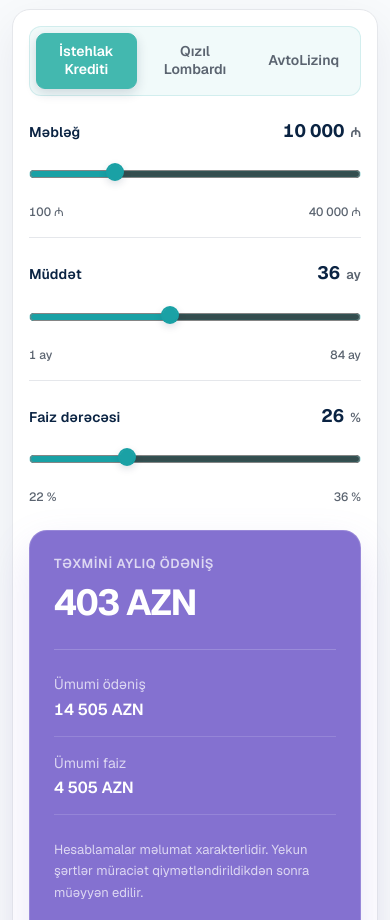
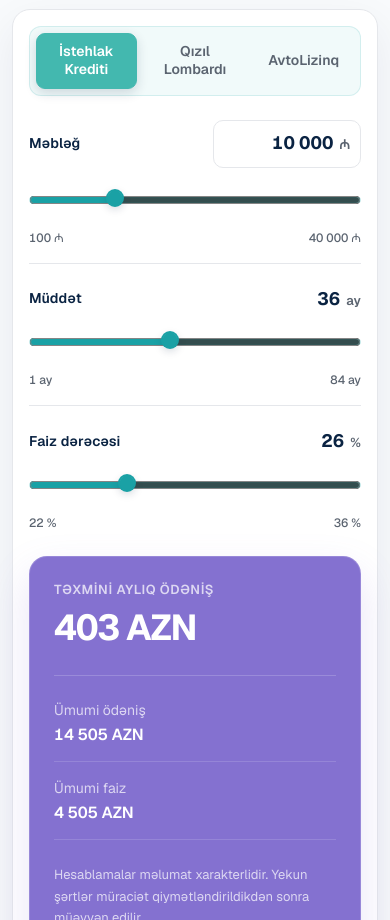
Before and after one commit to HikmatNuriyev/azmk-24, a Next.js app: page / in a window 390 px wide. Shown: the part 3020-3940 px from the top of the page. Built offline with nearby package versions, Linux system fonts and the light colour scheme.

Commit message:
buglar aradan qaldirildi

```diff
--- a/src/app/faq/page.jsx
+++ b/src/app/faq/page.jsx
@@ -91,7 +91,7 @@ Rəsmi bayram günlərində iş qrafikində dəyişiklik ola bilər. Ən aktual
       {
         question: "AZMK ilə necə əlaqə saxlamaq olar?",
         answer:
-          "Müştəri dəstəyi üçün *6300 qısa nömrəsindən, +994 51 230 86 64 telefon və WhatsApp xəttindən və info@azmk.az e-poçt ünvanından istifadə edə bilərsiniz.",
+          "Müştəri dəstəyi üçün *6300 qısa nömrəsindən, +994 51 230 86 64 telefon nömrəsindən, +994 10 260 63 00 WhatsApp xəttindən və info@azmk.az e-poçt ünvanından istifadə edə bilərsiniz.",
         link: {
           href: "/elaqe",
           label: "Bütün əlaqə məlumatlarını aç",
--- a/src/app/tehlukesizlik/page.jsx
+++ b/src/app/tehlukesizlik/page.jsx
@@ -30,7 +30,8 @@ export default function SecurityPage() {
         </p>
         <ul>
           <li>Müştəri dəstəyi: *6300</li>
-          <li>Telefon və WhatsApp: +994 51 230 86 64</li>
+          <li>Telefon: +994 51 230 86 64</li>
+          <li>WhatsApp: +994 10 260 63 00</li>
           <li>E-poçt: info@azmk.az</li>
         </ul>
         <p>
--- a/src/components/layout/header/TopBar.jsx
+++ b/src/components/layout/header/TopBar.jsx
@@ -22,10 +22,10 @@ export default function TopBar() {
             </a>
 
             <a
-              href="https://wa.me/994512308664"
+              href="https://wa.me/994102606300"
               target="_blank"
               rel="noopener noreferrer"
-              aria-label="WhatsApp"
+              aria-label="AZMK ilə WhatsApp-da əlaqə saxla; yeni pəncərədə açılır"
             >
               <FaWhatsapp />
               <span>WhatsApp</span>
--- a/src/components/sections/calculator/Calculator.jsx
+++ b/src/components/sections/calculator/Calculator.jsx
@@ -135,6 +135,7 @@ export default function Calculator() {
                   max={activeData.maxAmount}
                   step={100}
                   suffix="₼"
+                  editable
                   onChange={setAmount}
                 />
               )}
--- a/src/components/sections/calculator/calculator.module.scss
+++ b/src/components/sections/calculator/calculator.module.scss
@@ -159,6 +159,58 @@
   text-align: right;
   font-variant-numeric: tabular-nums;
   white-space: nowrap;
+}
+
+.rangeEditor {
+  width: 170px;
+  max-width: 52%;
+  min-width: 132px;
+  min-height: 48px;
+  flex: 0 1 170px;
+
+  display: inline-flex;
+  align-items: center;
+  gap: 6px;
+
+  padding-inline: 12px;
+
+  border: 1px solid $color-border;
+  border-radius: 10px;
+
+  background: $color-surface;
+
+  transition:
+    border-color 160ms ease,
+    box-shadow 160ms ease;
+
+  &:focus-within {
+    border-color: $color-primary;
+    box-shadow: 0 0 0 4px rgba(26, 161, 165, .08);
+  }
+
+  .rangeSuffix {
+    flex-shrink: 0;
+  }
+}
+
+.rangeValueInput {
+  width: 100%;
+  min-width: 0;
+
+  padding: 0;
+
+  border: 0;
+  outline: 0;
+
+  background: transparent;
+  color: $color-text-primary;
+
+  font-family: inherit;
+  font-size: clamp(18px, 2vw, 20px);
+  font-weight: $fw-bold;
+  line-height: 1.25;
+  text-align: right;
+  font-variant-numeric: tabular-nums;
 }
 
 .rangeSuffix {
@@ -496,6 +548,7 @@ color : white;
   .rangeGroup,
   .rangeHeader,
   .rangeValue,
+  .rangeEditor,
   .field,
   .estimatedBox,
   .resultCard {
@@ -577,6 +630,23 @@ color : white;
     padding-bottom: $space-4;
   }
 
+  .rangeHeader {
+    align-items: center;
+    gap: $space-2;
+
+    label {
+      min-width: 0;
+    }
+  }
+
+  .rangeEditor {
+    width: 46%;
+    min-width: 124px;
+    max-width: 148px;
+
+    padding-inline: 10px;
+  }
+
   .estimatedBox {
     align-items: baseline;
     gap: $space-4;
--- a/src/components/sections/calculator/components/RangeInput.jsx
+++ b/src/components/sections/calculator/components/RangeInput.jsx
@@ -1,4 +1,16 @@
+import { useId, useState } from "react";
+
 import style from "../calculator.module.scss";
+
+const formatValue = (number) => {
+  const [integer, fraction] = String(number).split(".");
+  const groupedInteger = integer.replace(/\B(?=(\d{3})+(?!\d))/g, " ");
+
+  return fraction ? `${groupedInteger},${fraction}` : groupedInteger;
+};
+
+const formatDigits = (digits) =>
+  digits.replace(/^0+(?=\d)/, "").replace(/\B(?=(\d{3})+(?!\d))/g, " ");
 
 export default function RangeInput({
   label,
@@ -7,17 +19,28 @@ export default function RangeInput({
   max,
   step = 1,
   suffix = "",
+  editable = false,
   onChange,
 }) {
-  const formatValue = (number) => {
-    const [integer, fraction] = String(number).split(".");
-    const groupedInteger = integer.replace(/\B(?=(\d{3})+(?!\d))/g, " ");
+  const fieldId = useId();
+  const labelId = `${fieldId}-label`;
+  const inputId = `${fieldId}-input`;
+  const rangeId = `${fieldId}-range`;
+  const limitsId = `${fieldId}-limits`;
 
-    return fraction ? `${groupedInteger},${fraction}` : groupedInteger;
-  };
+  const [inputValue, setInputValue] = useState("");
+  const [isEditing, setIsEditing] = useState(false);
 
-  const handleChange = (e) => {
-    let nextValue = Number(e.target.value);
+  const displayedInputValue = isEditing ? inputValue : formatValue(value);
+
+  const inputDigits = displayedInputValue.replace(/\D/g, "");
+  const parsedInput = inputDigits ? Number(inputDigits) : null;
+  const inputIsOutOfRange =
+    parsedInput !== null &&
+    (!Number.isFinite(parsedInput) || parsedInput < min || parsedInput > max);
+
+  const handleRangeChange = (event) => {
+    let nextValue = Number(event.target.value);
 
     if (Number.isNaN(nextValue)) return;
 
@@ -27,28 +50,110 @@ export default function RangeInput({
     onChange(nextValue);
   };
 
+  const handleInputChange = (event) => {
+    const digits = event.target.value.replace(/\D/g, "");
+
+    if (!digits) {
+      setInputValue("");
+      return;
+    }
+
+    const nextValue = Number(digits);
+
+    setInputValue(formatDigits(digits));
+
+    if (
+      Number.isSafeInteger(nextValue) &&
+      nextValue >= min &&
+      nextValue <= max
+    ) {
+      onChange(nextValue);
+    }
+  };
+
+  const commitInput = (displayValue) => {
+    const digits = displayValue.replace(/\D/g, "");
+
+    if (!digits) return;
+
+    const parsedValue = Number(digits);
+    const finiteValue = Number.isFinite(parsedValue) ? parsedValue : max;
+    const nextValue = Math.min(max, Math.max(min, finiteValue));
+
+    onChange(nextValue);
+  };
+
+  const handleInputBlur = (event) => {
+    commitInput(event.currentTarget.value);
+    setIsEditing(false);
+  };
+
+  const handleInputKeyDown = (event) => {
+    if (event.key === "Enter") {
+      event.preventDefault();
+      event.currentTarget.blur();
+    }
+  };
+
   return (
     <div className={style.rangeGroup}>
       <div className={style.rangeHeader}>
-        <label>{label}</label>
+        <label
+          id={labelId}
+          htmlFor={editable ? inputId : rangeId}
+        >
+          {label}
+        </label>
 
-        <strong className={style.rangeValue}>
-          <span>{formatValue(value)}</span>
-          {suffix && <span className={style.rangeSuffix}>{suffix}</span>}
-        </strong>
+        {editable ? (
+          <div className={style.rangeEditor}>
+            <input
+              id={inputId}
+              className={style.rangeValueInput}
+              type="text"
+              inputMode="numeric"
+              autoComplete="off"
+              value={displayedInputValue}
+              onChange={handleInputChange}
+              onFocus={(event) => {
+                setInputValue(event.currentTarget.value);
+                setIsEditing(true);
+                event.currentTarget.select();
+              }}
+              onBlur={handleInputBlur}
+              onKeyDown={handleInputKeyDown}
+              aria-describedby={limitsId}
+              aria-invalid={inputIsOutOfRange || undefined}
+            />
+            {suffix && (
+              <span className={style.rangeSuffix} aria-hidden="true">
+                {suffix}
+              </span>
+            )}
+          </div>
+        ) : (
+          <strong className={style.rangeValue}>
+            <span>{formatValue(value)}</span>
+            {suffix && <span className={style.rangeSuffix}>{suffix}</span>}
+          </strong>
+        )}
       </div>
 
       <input
+        id={rangeId}
         className={style.range}
         type="range"
         min={min}
         max={max}
         step={step}
         value={value}
-        onChange={handleChange}
+        onChange={handleRangeChange}
+        aria-labelledby={labelId}
+        aria-describedby={limitsId}
+        aria-valuetext={`${formatValue(value)} ${suffix}`.trim()}
       />
 
-      <div className={style.rangeLimits}>
+      <div id={limitsId} className={style.rangeLimits}>
         <span>
           {formatValue(min)} {suffix}
         </span>
--- a/src/components/sections/contact-page/ContactPage.jsx
+++ b/src/components/sections/contact-page/ContactPage.jsx
@@ -21,7 +21,7 @@ const contactDetails = Object.freeze({
     display: "+994 51 230 86 64",
     href: "tel:+994512308664",
   },
-  whatsapp: "https://wa.me/994512308664",
+  whatsapp: "https://wa.me/994102606300",
   email: {
     display: "info@azmk.az",
     href: "mailto:info@azmk.az",
@@ -90,7 +90,7 @@ export default function ContactPage() {
                     target="_blank"
                     rel="noopener noreferrer"
                     className={`${style.action} ${style.secondaryAction}`}
-                    aria-label="WhatsApp-da yaz; yeni pəncərədə açılır"
+                    aria-label="+994 10 260 63 00 nömrəsinə WhatsApp-da yaz; yeni pəncərədə açılır"
                   >
                     <MessageCircle aria-hidden="true" />
                     WhatsApp-da yaz
--- a/src/components/sections/mobile-app/MobileApp.jsx
+++ b/src/components/sections/mobile-app/MobileApp.jsx
@@ -11,12 +11,14 @@ import appSadiq from "../../../../public/images/appSadiq.jpeg";
 const STORE_LINKS = [
   {
     label: "Google Play",
-    ariaLabel: "AZMK Mobile tətbiqini Google Play-dən yükləyin",
+    href: "https://play.google.com/store/apps/details?id=com.azmk.azmkapp&hl=en",
+    ariaLabel: "AZMK tətbiqini Google Play-də aç; yeni pəncərədə açılır",
     icon: FaGooglePlay,
   },
   {
     label: "App Store",
-    ariaLabel: "AZMK Mobile tətbiqini App Store-dan yükləyin",
+    href: "https://apps.apple.com/us/app/azmk/id1630330104",
+    ariaLabel: "AZMK tətbiqini App Store-da aç; yeni pəncərədə açılır",
     icon: FaApple,
   },
 ];
@@ -65,7 +67,9 @@ export default function MobileApp() {
                     return (
                       <a
                         key={store.label}
-                        href="#"
+                        href={store.href}
+                        target="_blank"
+                        rel="noopener noreferrer"
                         aria-label={store.ariaLabel}
                       >
                         <StoreIcon aria-hidden="true" focusable="false" />
```
